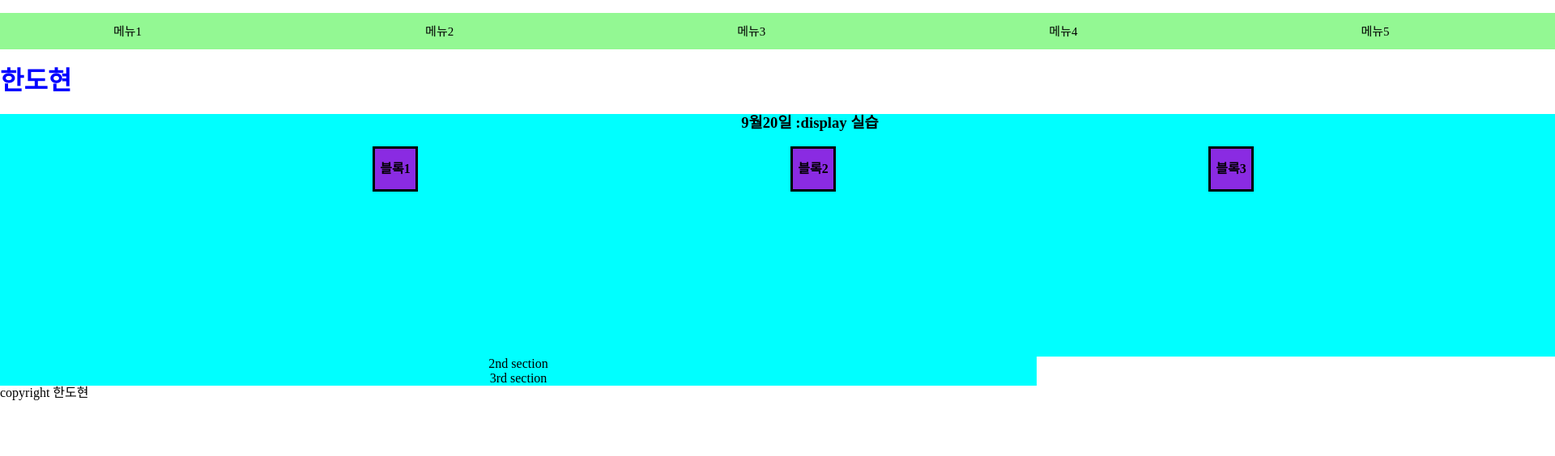
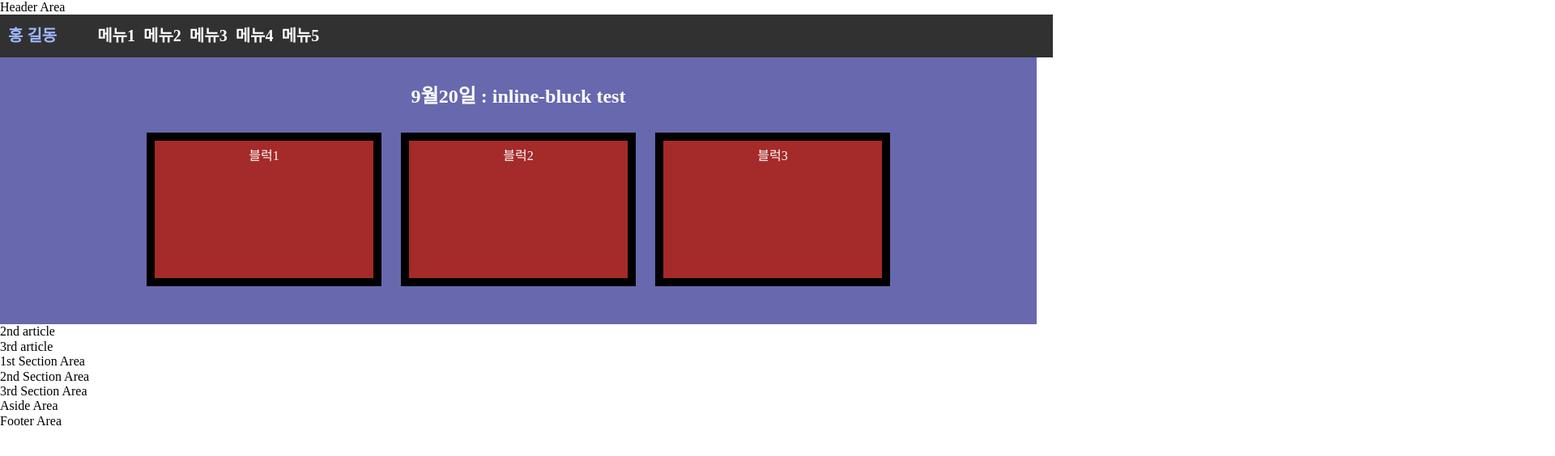
Before and after one commit to HanDoHyun/daelim2019-2, a plain HTML site: page index.html in a window 1280 px wide. Shown: the top 564 px of the page at 81% size, 1920 px wide, since content can reach past the window. Drawn offline with nearby package versions, Linux system fonts and the light colour scheme.

Commit message:
gitflow-feature-stash: new

```diff
--- a/index.html
+++ b/index.html
@@ -1,54 +1,46 @@
-<!--v0.1.0-->
+<!--
+ * index.html v0.3.0
+ * Update : 2019.09.20
+ * Author : DongWook.Synn
+-->
+<!-- HTML5 기본 구조 -->
 <!DOCTYPE html>
 <html lang="ko">
 <head>
   <meta charset="UTF-8">
-
-    <!--normalize.css-->
+  <title>한도현</title>
+  <!-- css 초기화 / normalize.css -->
   <link rel="stylesheet" href="normalize.css">
-
-    <!--외부적용-->
-    <link rel="stylesheet" href="abc.css">
-<title>Document</title>
-
+  <!-- 외부 적용 -->
+  <link rel="stylesheet" href="main.css">
 </head>
-
 <body>
-    <header>
-
+  <header>Header Area</header>
+<!-- ul-li를 이용한 메인 메뉴 -->
   <nav>
     <ul>
-                 <li><a href="#"></a>메뉴1</li>
-                 <li><a href="#"></a>메뉴2</li>
-                 <li><a href="#"></a>메뉴3</li>
-                 <li><a href="#"></a>메뉴4</li>
-                 <li><a href="#"></a>메뉴5</li>
-
-
+      <li class="home-title">홍 길동</li>
+      <li><a href="#">메뉴1</a></li>
+      <li><a href="#">메뉴2</a></li>
+      <li><a href="#">메뉴3</a></li>
+      <li><a href="#">메뉴4</a></li>
+      <li><a href="#">메뉴5</a></li>
     </ul>
-
   </nav>
-    </header>
-
-
-
+  <article class="article-bg">
+    <h2>9월20일 : inline-bluck test</h2>
+    <div class="box-test">블럭1</div>
+    <div class="box-test">블럭2</div>
+    <div class="box-test">블럭3</div>
+  </article>
+  <article>2nd article</article>
+  <article>3rd article</article>
   <article>
-        <h1>한도현</h1>
-
-       <section id=clr>
-           <h3>9월20일 :display 실습</h3>
-           <div>블록1</div>
-           <div>블록2</div>
-           <div>블록3</div>
-      </section>
-   <section>2nd section</section>
-   <section>3rd section</section>
+    <section>1st Section Area</section>
+    <section>2nd Section Area</section>
+    <section>3rd Section Area</section>
   </article>
-
-   <aside></aside>
-   <aside></aside>
-   <footer>copyright 한도현</footer>
-
-
+  <aside>Aside Area</aside>
+  <footer>Footer Area</footer>
 </body>
 </html>
--- a/main.css
+++ b/main.css
@@ -1,49 +1,53 @@
-h1{
-color: blue;
+/*
+ * main.css v0.3.0
+ * Update: 2019.09.20
+ * Author: DongWook.Synn
+ */
 
+ /* main menu */
+ul {
+  background: rgb(49, 49, 49);
+  height: 30px;
+  list-style: none;
+  margin: 0px;
+  padding: 15px 10px 8px;
+  width: 100%
+}
+ul li {
+  float: left;
+  margin-right: 10px
+}
+ul li a {
+  color: rgb(255, 255, 255);
+  font-size: 20px;
+  font-weight: bold;
+  text-decoration: none
 }
 
+/* Home Title */
+.home-title {
+  color: rgb(159, 185, 255);
+  font-size: 20px;
+  font-weight: bold;
+  margin-right: 50px;
+}
 
-ul{
-    width: 2000px;
-    height: 30px;
-    background: rgb(147, 248, 147);
-    list-style: none;
-    padding-top: 15px;
-    }
+/* article background */
+.article-bg {
+  background-color: rgb(104, 104, 175);
+  color: rgb(255, 255, 255);
+  text-align: center;
+  height: 300px;
+  padding: 15px;
+}
 
-    section{
-        text-align: center;
-        background-color: aqua;
-
-
-
-    }
-    #clr{
-        width: 2000px;
-        height: 300px;
-        background-color: aqua;
-    }
-    div{
-
-    float: left;
-    align-self: auto;
-    border:3px solid #000;
-    width: 50px;
-    height: 50px;
-    text-align: center;
-    line-height: 50px;
-    font-weight: bold;
-    margin-left: 23%;
-    background-color: blueviolet;
-
-
-    }
-
-    ul li{
-        float: left;
-        margin-right: 250px;
-        margin-left: 100px;
-        font-style: unset;
-        font-size: 15px;
-    }
+/* margin, padding, border test */
+.box-test {
+  background-color: brown;
+  display: inline-block;
+  border: 10px solid black;
+  margin: 10px;
+  padding: 10px;
+  width: 20%;
+  height: 50%;
+}
```
Also changed, not shown: 1 other file. Lines whose indentation alone changed are shown as unchanged.
